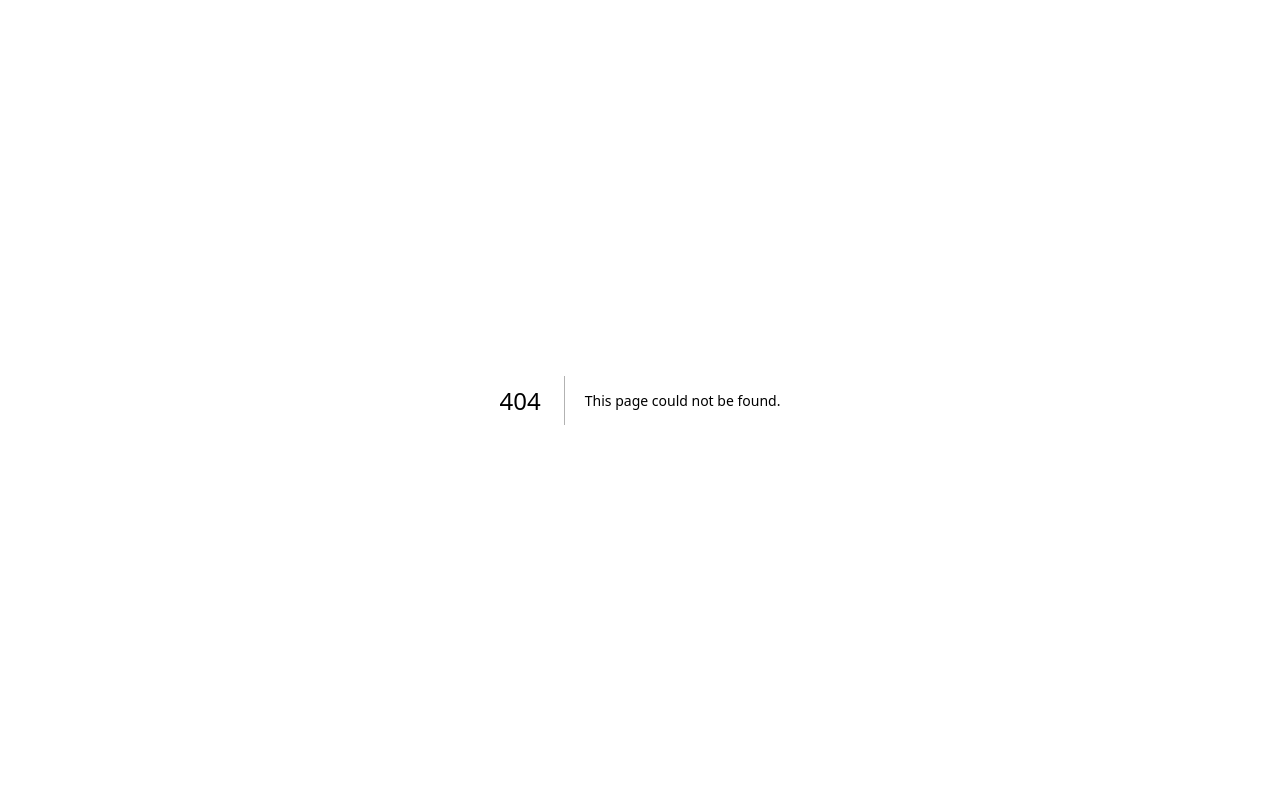
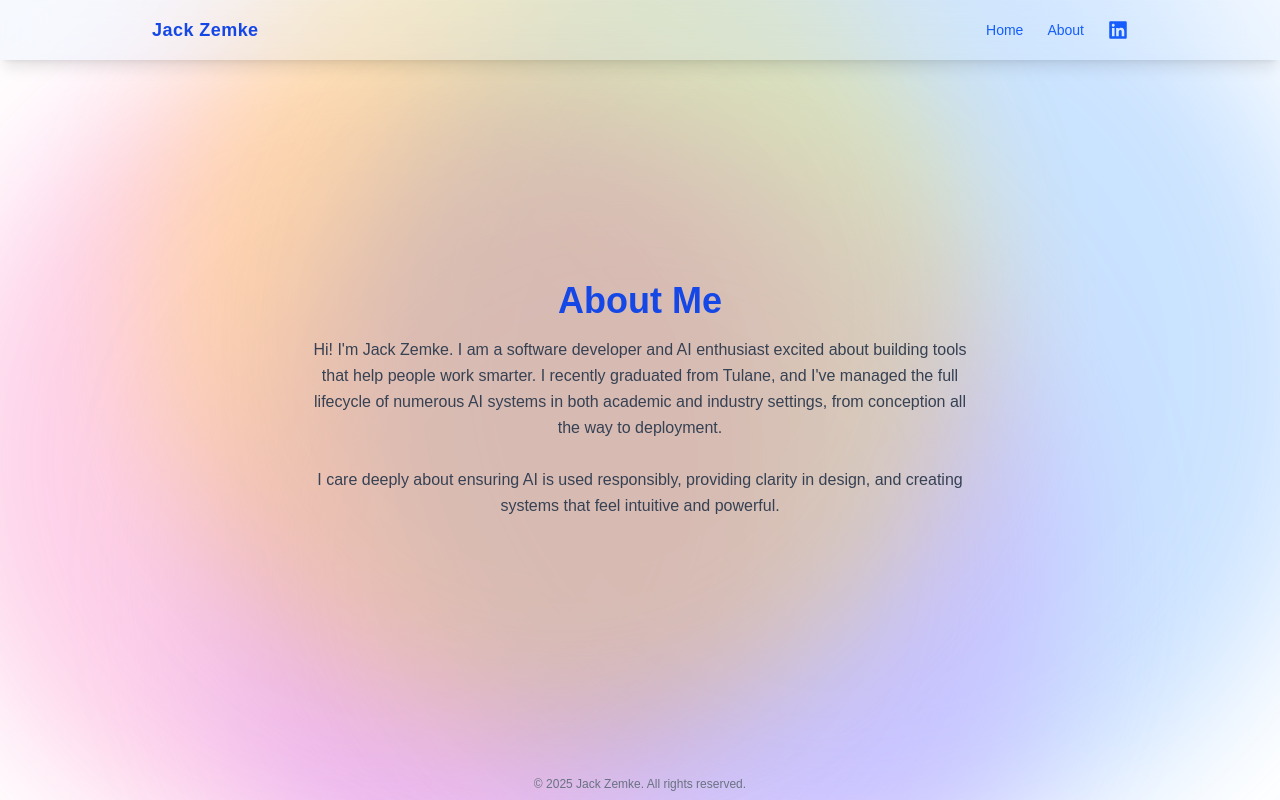
Before and after one commit to jackzemke/Personal-Site, a Next.js app: page /about in a window 1280 px wide. Before the commit this address had no page. Built offline with nearby package versions, Linux system fonts and the light colour scheme.

Commit message:
add menu/about

```diff
--- a/components/animantedblob.js
+++ b/components/animantedblob.js
@@ -11,11 +11,11 @@ export default function AnimatedBlob({ className, style }) {
   useEffect(() => {
     const interval = setInterval(() => {
       setTarget({
-        x: (Math.random() - 0.5) * 60,   // random between -30 and +30
+        x: (Math.random() - 0.5) * 60,
         y: (Math.random() - 0.5) * 60,
-        scale: 0.9 + Math.random() * 0.3 // random between 0.9 and 1.2
+        scale: 0.9 + Math.random() * 0.3
       });
-    }, 4000); // every 4 seconds
+    }, 2000);
 
     return () => clearInterval(interval);
   }, []);
--- /dev/null
+++ b/components/navbar.js
@@ -0,0 +1,28 @@
+import Link from 'next/link';
+import { FaLinkedin } from 'react-icons/fa';
+
+export default function NavBar() {
+  return (
+    <nav className="w-full fixed top-0 left-0 z-50 bg-blue-100/25 backdrop-blur-xl shadow-lg">
+      <div className="max-w-5xl mx-auto flex items-center justify-between px-6 py-4">
+        <div className="text-lg font-semibold text-blue-700 tracking-wide">
+          Jack Zemke
+        </div>
+        <div className="flex gap-6 text-sm text-blue-600 font-medium">
+          <Link href="/">Home</Link>
+          <Link href="/about">About</Link>
+          <a
+            href="https://www.linkedin.com/in/jack-zemke/"
+            target="_blank"
+            rel="noopener noreferrer"
+            className="hover:text-blue-600 transition-colors"
+            >
+            <FaLinkedin className="w-5 h-5" />
+            </a>
+          {/* <Link href="/projects">Projects</Link>
+          <Link href="/contact">Contact</Link> */}
+        </div>
+      </div>
+    </nav>
+  );
+}
--- a/package.json
+++ b/package.json
@@ -13,7 +13,8 @@
     "framer-motion": "^12.19.1",
     "next": "15.3.4",
     "react": "^19.0.0",
-    "react-dom": "^19.0.0"
+    "react-dom": "^19.0.0",
+    "react-icons": "^5.5.0"
   },
   "devDependencies": {
     "@eslint/eslintrc": "^3",
--- /dev/null
+++ b/pages/about.js
@@ -0,0 +1,40 @@
+
+import AnimatedBlob from '../components/animantedblob';
+import NavBar from '@/components/navbar';
+
+export default function About() {
+  return (
+    <div className="min-h-screen flex flex-col items-center justify-center px-6">
+    <NavBar/>
+    <div className="absolute inset-0 -z-10 overflow-hidden">
+          <AnimatedBlob
+            className="bg-pink-400"
+            style={{ top: '5%', left: '0%', width: 800, height: 800 }}
+          />
+          <AnimatedBlob
+            className="bg-blue-400"
+            style={{ bottom: '0%', right: '0%', width: 900, height: 900 }}
+          />
+          <AnimatedBlob
+            className="bg-purple-400"
+            style={{ top: '20%', right: '20%', width: 800, height: 800 }}
+          />
+          <AnimatedBlob
+            className="bg-yellow-300"
+            style={{ bottom: '10%', left: '10%', width: 850, height: 850 }}
+          />
+        </div>
+      <h1 className="text-4xl font-semibold mb-4 text-blue-700">About Me</h1>
+      <p className="text-gray-700 max-w-2xl text-center leading-relaxed">
+        Hi! I&apos;m Jack Zemke. I am a software developer and AI enthusiast excited about building tools that help people work smarter.
+        I recently graduated from Tulane, and I&apos;ve managed the full lifecycle of numerous
+        AI systems in both academic and industry settings, from conception all the way to deployment.
+        <br /><br />
+        I care deeply about ensuring AI is used responsibly, providing clarity in design, and creating systems that feel intuitive and powerful.
+      </p>
+    <footer className="fixed bottom-0 w-full text-center text-xs text-gray-500 pb-2">
+      © 2025 Jack Zemke. All rights reserved.
+      </footer>
+    </div>
+  );
+}
--- a/pages/index.js
+++ b/pages/index.js
@@ -1,6 +1,7 @@
 import Head from 'next/head';
 import AnimatedBlob from '../components/animantedblob';
 import { Analytics } from "@vercel/analytics/next"
+import NavBar from '@/components/navbar';
 
 export default function Home() {
   return (
@@ -10,6 +11,8 @@ export default function Home() {
         <link rel="icon" href="/favicon.ico" />
       </Head>
       <main className="relative z-0 flex min-h-screen flex-col items-center justify-center bg-gray-100 px-4">
+        <NavBar/>
+        {/* ***background blobs below*** */}
         <div className="absolute inset-0 -z-10 overflow-hidden">
           <AnimatedBlob
             className="bg-pink-400"
@@ -41,10 +44,13 @@ export default function Home() {
           href="https://github.com/jackzemke/Entergy-AI"
           target="_blank"
           rel="noopener noreferrer"
-          className="bg-blue-600 text-white px-6 py-3 rounded-md hover:bg-blue-700 transition"
+          className="bg-blue-600 text-white text-center px-6 py-3 rounded-md hover:bg-blue-700 transition"
         >
         Or, in the meantime, view my most recent project!
       </a>
+      <footer className="fixed bottom-0 w-full text-center text-xs text-gray-500 pb-2">
+      © 2025 Jack Zemke. All rights reserved.
+      </footer>
       </main>
       <Analytics />
     </>
```
Also changed, not shown: pages/contact.js (added), 2 other files (tests, documents, lock files or other folders).
